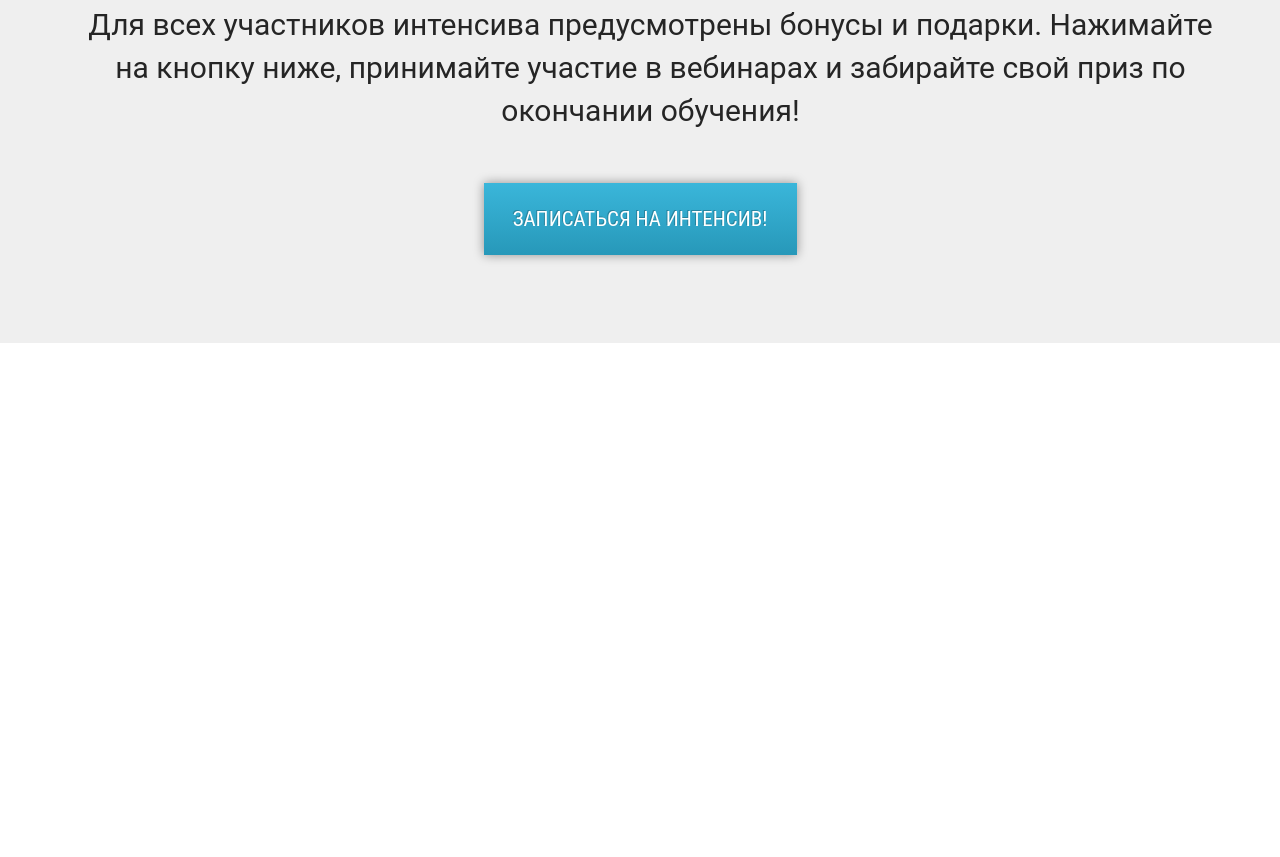
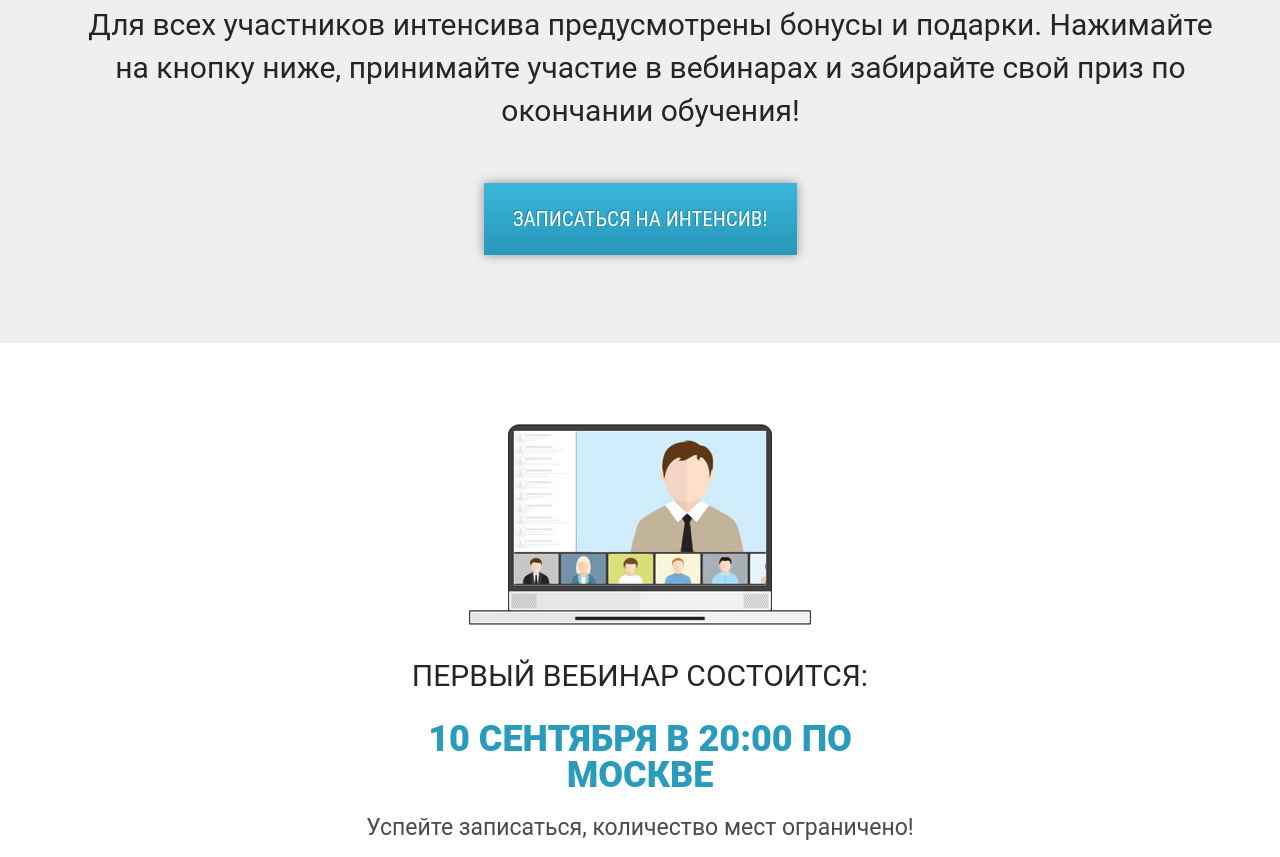
Before and after one commit to Dezmoss/web_dev, a plain HTML site: page Wordpress/index.html in a window 1280 px wide. Shown: the part 2774-3631 px from the top of the page. Before the commit the page ends 3117 px from the top, so only its background shows below. Drawn offline with Linux system fonts and the light colour scheme.

Commit message:
complete webinar section

```diff
--- a/Wordpress/css/style.css
+++ b/Wordpress/css/style.css
@@ -357,3 +357,57 @@
 
     text-shadow: -1px -1px 0px rgba(0, 0, 0, 0.22);
 }
+
+.webinar {
+    min-height: 512px;
+    padding-top: 81px;
+}
+
+.webinar_wrapper {
+    width: 577px;
+    height: 433px;
+    margin: 0 auto;
+}
+
+.webinar_icon {
+    margin-top: 8px;
+    width: 342px;
+    height: 201px;
+    display: block;
+    margin: 0 auto;
+}
+
+.webinar_title {
+    margin-top: 36px;
+    font-family: 'Roboto';
+    font-weight: 400;
+    font-size: 30px;
+    line-height: 30px;
+    text-align: center;
+    text-transform: uppercase;
+
+    color: #252525;
+}
+
+.webinar_time {
+    margin-top: 30px;
+    font-family: 'Roboto';
+    font-weight: 900;
+    font-size: 36px;
+    line-height: 36px;
+    text-align: center;
+    text-transform: uppercase;
+
+    color: #299CBD;
+}
+
+.webinar_descr {
+    margin-top: 25px;
+    font-family: 'Roboto';
+    font-weight: 400;
+    font-size: 23px;
+    line-height: 20px;
+    text-align: center;
+
+    color: #4A4A4A;
+}
--- a/Wordpress/index.html
+++ b/Wordpress/index.html
@@ -140,6 +140,17 @@
             <button class="gift_button">Записаться на интенсив!</button>
         </div>
     </section>
+
+    <section class="webinar">
+        <div class="container">
+            <div class="webinar_wrapper">
+                <img src="icons/first_webinar.png" alt="webinar" class="webinar_icon">
+                <h2 class="webinar_title">Первый вебинар состоится:</h2>
+                <div class="webinar_time">10 сентября в 20:00 по Москве</div>
+                <div class="webinar_descr">Успейте записаться, количество мест ограничено!</div>
+            </div>
+        </div>
+    </section>
 </body>
 
 </html>
```
